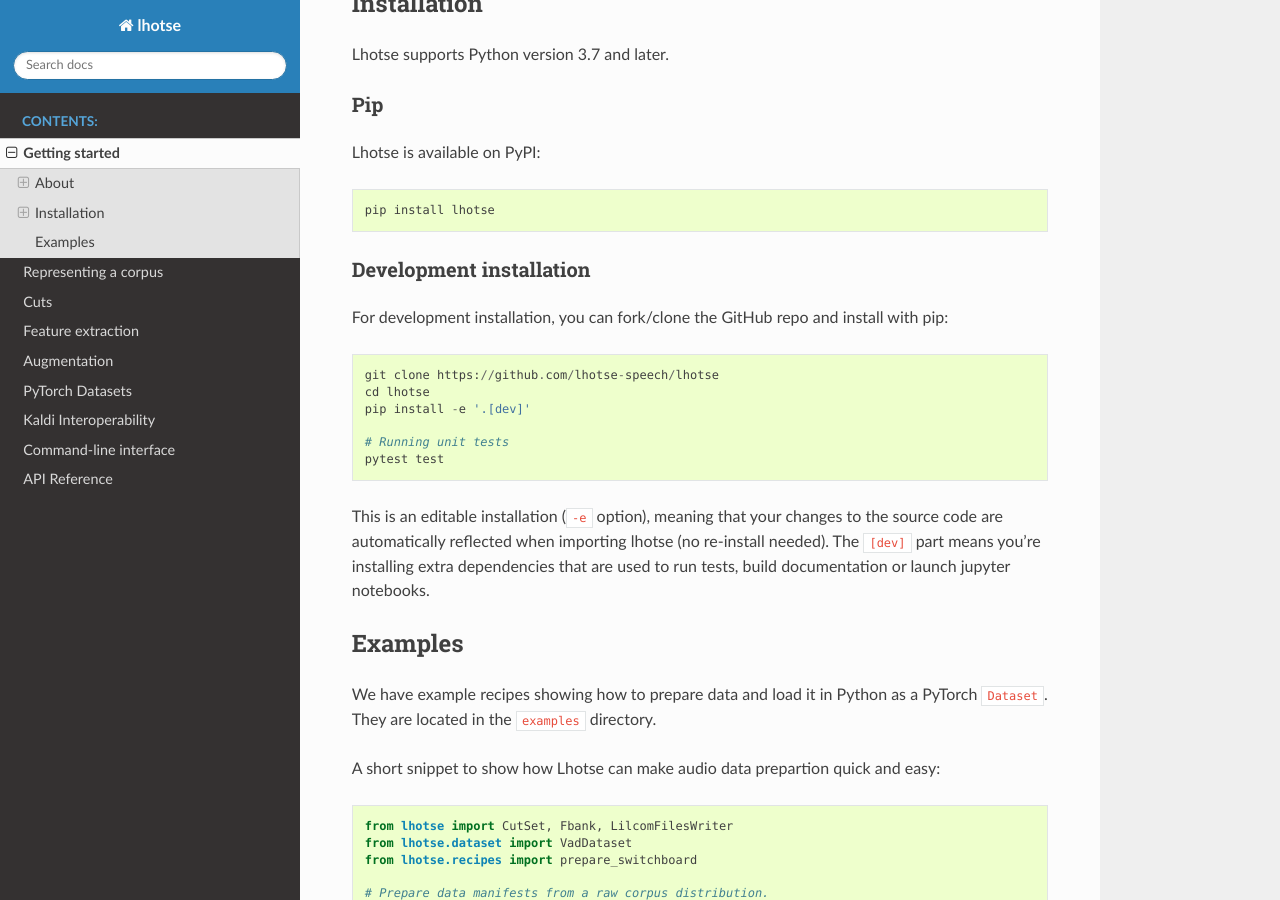
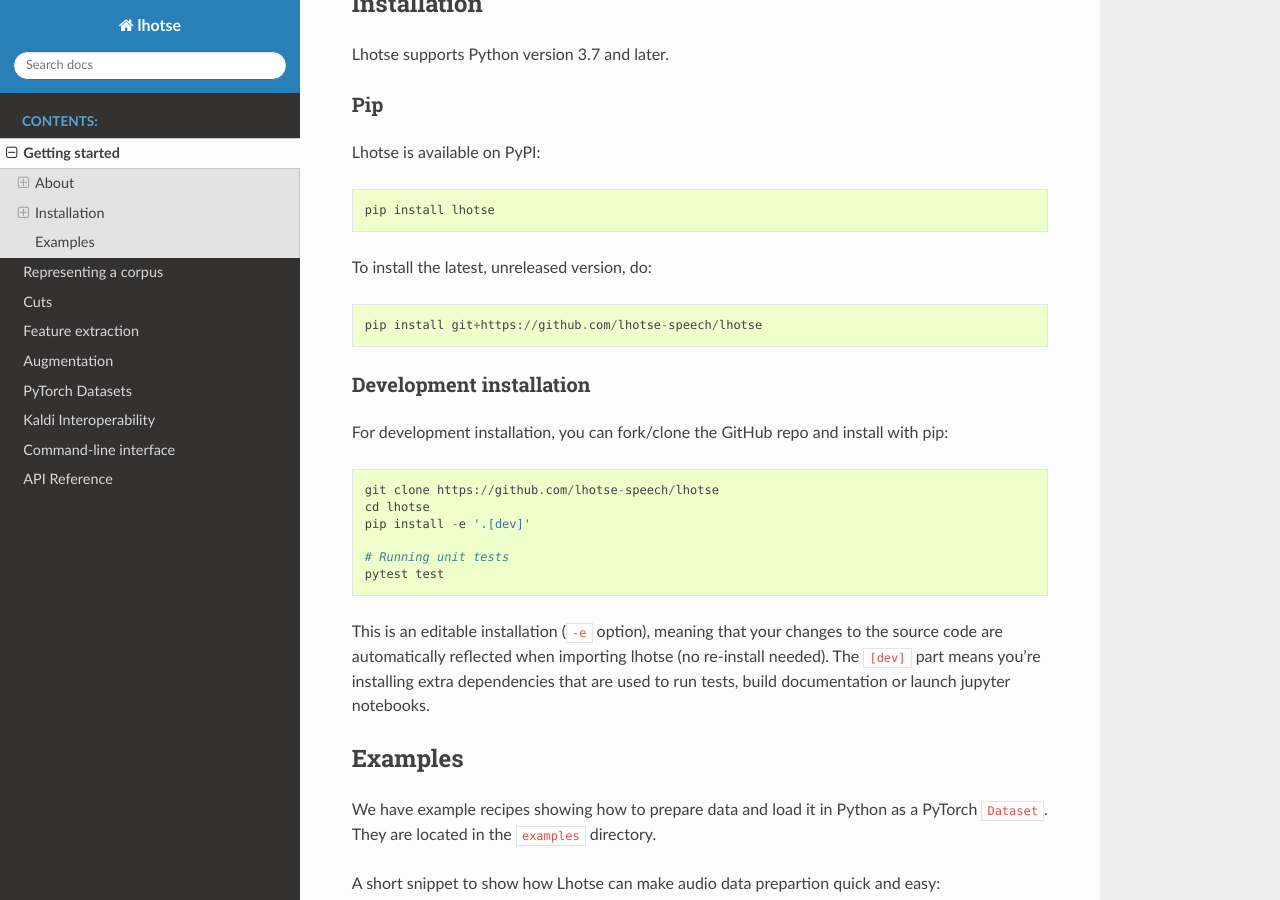
Before and after one commit to lhotse-speech/lhotse, a Sphinx documentation site: the page built from docs/getting-started.rst, in a window 1280 px wide and 900 px high, scrolled down 1577 px. Built offline with Sphinx 7.4.7 and the Read the Docs theme 2.0.0, drawn with Linux system fonts in a browser that asks for light colours.

Commit message:
Update docs description about the nightly version

```diff
--- a/docs/getting-started.rst
+++ b/docs/getting-started.rst
@@ -37,6 +37,10 @@
 Lhotse is available on PyPI::
 
     pip install lhotse
+
+To install the latest, unreleased version, do::
+
+    pip install git+https://github.com/lhotse-speech/lhotse
 
 Development installation
 ************************
```
Also changed, not shown: README.md (+4 -0 lines).
